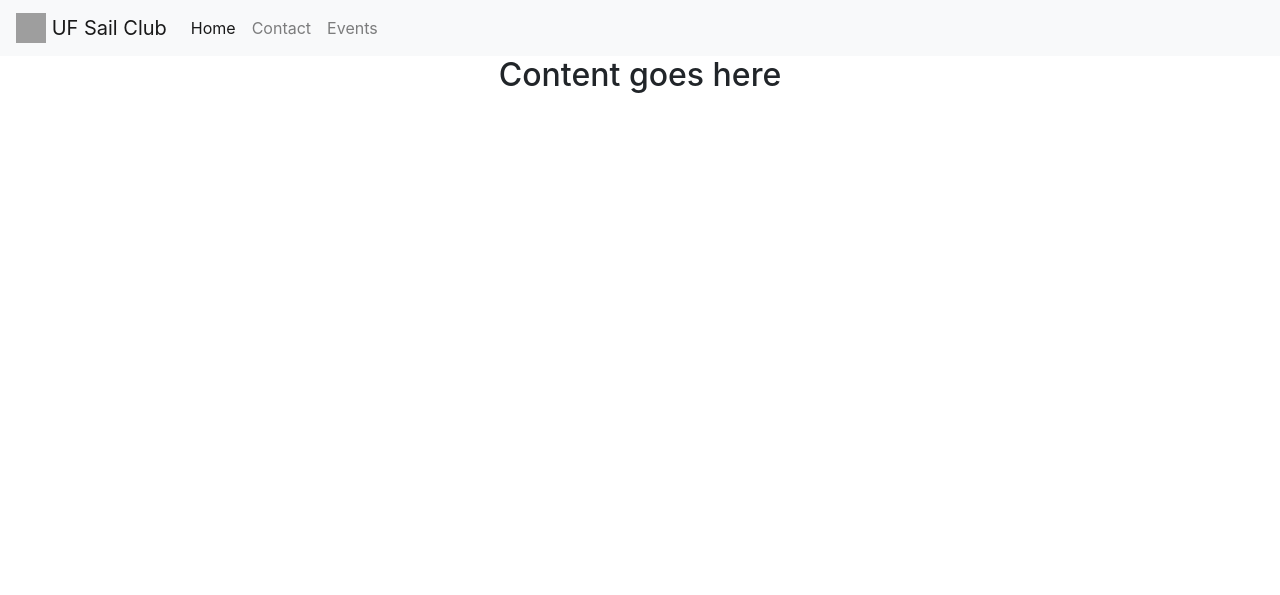
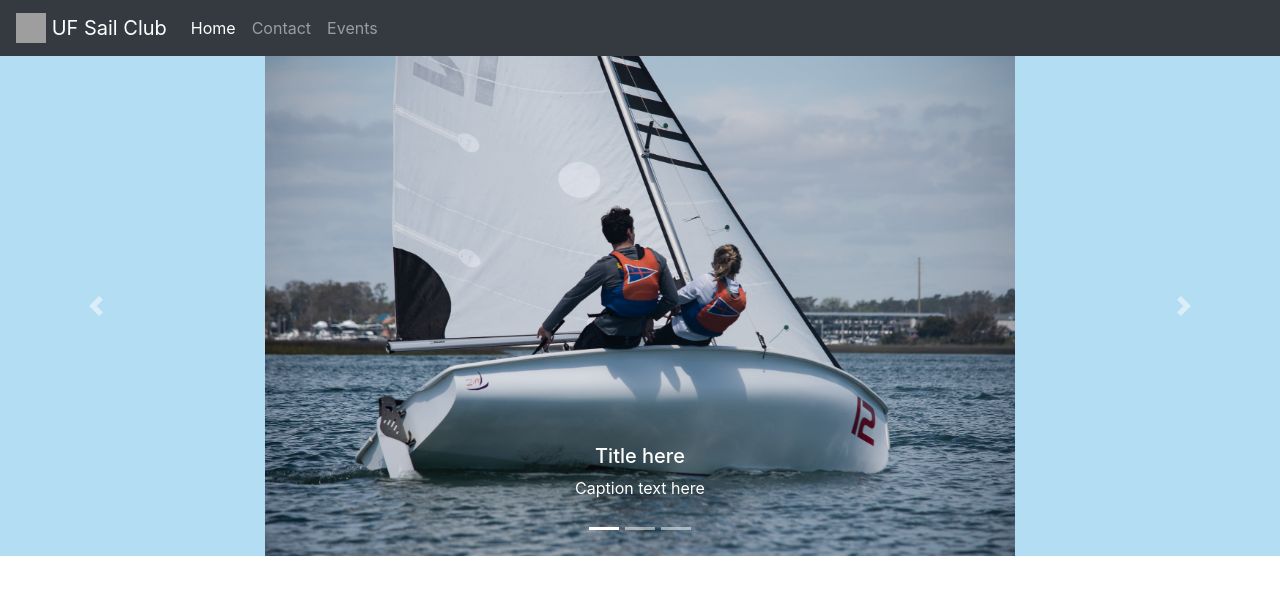
Before and after one commit to gonzalezg2/SWEproject, a Django app: page / in a window 1280 px wide. Shown: the top 595 px of the page. Run offline with Django 3.2, Linux system fonts and the light colour scheme; some libraries are stand-ins or nearby versions; grey boxes are pictures that could not be loaded.

Commit message:
carousel

```diff
--- /dev/null
+++ b/UFSailWebsite/Information/static/Information/carousel.css
@@ -0,0 +1,15 @@
+.carousel {
+  /* any dimensions are fine, it can be responsive with max-width */
+  width: max-width;
+  height: 500px;
+}
+
+.carousel-inner {
+background-color: #B3DDF3 !important;
+}
+
+.carousel-item img {
+  position: center;
+  height: 500px;
+  object-fit: contain;
+}
--- a/UFSailWebsite/Information/templates/Information/base.html
+++ b/UFSailWebsite/Information/templates/Information/base.html
@@ -6,12 +6,13 @@
 	<meta charset="utf-8">
     <meta name="viewport" content="width=device-width, initial-scale=1, shrink-to-fit=no">
 	<link rel="stylesheet" href="{% static 'css/bootstrap.min.css' %}">
-    <title>UF Sail Club</title>
+  {% block stylesheets %}{% endblock %}
+  <title>UF Sail Club</title>
 </head>
 <body>
-<nav class="navbar navbar-expand-sm navbar-light bg-light">
+<nav class="navbar navbar-expand-sm navbar-dark bg-dark">
   <a class="navbar-brand" href="#">
-    <img src="{% static 'images/test.svg' %}" width="30" height="30" class="d-inline-block align-top" alt="">
+    <img src="{% static 'images/logo.svg' %}" width="30" height="30" class="d-inline-block align-top" alt="">
     UF Sail Club
   </a>
   <button class="navbar-toggler" type="button" data-toggle="collapse" data-target="#navbarSupportedContent" aria-controls="navbarSupportedContent" aria-expanded="false" aria-label="Toggle navigation">
--- a/UFSailWebsite/Information/templates/Information/home.html
+++ b/UFSailWebsite/Information/templates/Information/home.html
@@ -1,6 +1,40 @@
 {% extends "Information/base.html" %}
+{% load static %}
+
+{% block stylesheets %}
+<link rel="stylesheet" href="{% static 'Information/carousel.css' %}">
+{% endblock %}
+
+
 {% block content %}
-<center>
-    <h2> Content goes here </h2>
-</center>
+<div id="homepageCarousel" class="carousel slide" data-ride="carousel">
+    <ol class="carousel-indicators">
+        <li data-target="#homepageCarousel" data-slide-to="0" class="active"></li>
+        <li data-target="#homepageCarousel" data-slide-to="1"></li>
+        <li data-target="#homepageCarousel" data-slide-to="2"></li>
+    </ol>
+    <div class="carousel-inner">
+        <div class="carousel-item active">
+            <img class="d-block w-100" src="{% static 'images/home1.jpg' %}" alt="First slide">
+            <div class="carousel-caption d-none d-md-block">
+                <h5>Title here</h5>
+                <p>Caption text here</p>
+            </div>
+        </div>
+        <div class="carousel-item">
+            <img class="d-block w-100" src="{% static 'images/home2.jpg' %}" alt="Second slide">
+        </div>
+        <div class="carousel-item">
+            <img class="d-block w-100" src="{% static 'images/home3.jpg' %}" alt="Third slide">
+        </div>
+    </div>
+    <a class="carousel-control-prev" href="#homepageCarousel" role="button" data-slide="prev">
+        <span class="carousel-control-prev-icon" aria-hidden="true"></span>
+        <span class="sr-only">Previous</span>
+    </a>
+    <a class="carousel-control-next" href="#homepageCarousel" role="button" data-slide="next">
+        <span class="carousel-control-next-icon" aria-hidden="true"></span>
+        <span class="sr-only">Next</span>
+    </a>
+</div>
 {% endblock %}
```
Also changed, not shown: UFSailWebsite/static/images/home1.jpg (added), UFSailWebsite/static/images/home2.jpg (added), UFSailWebsite/static/images/home3.jpg (added), UFSailWebsite/static/images/logo.svg (renamed from UFSailWebsite/static/images/test.svg).
